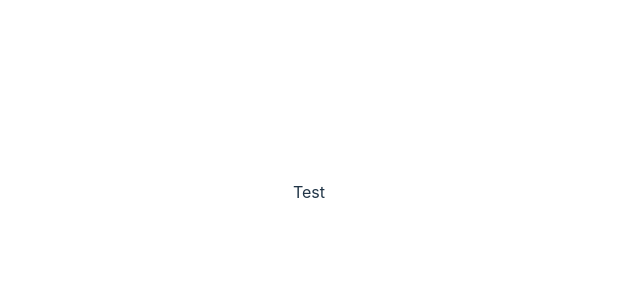
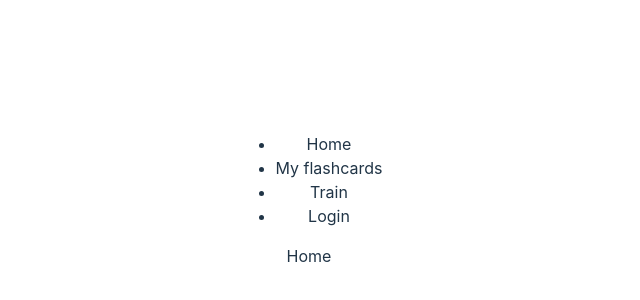
Before and after one commit to Qenick/flashcards-projekt-koncowy, a React (Vite) app: page / in a window 1280 px wide. Shown: the part 208-508 px from the top of the page, without its empty margins (331-971 px from the left). Built offline with nearby package versions, Linux system fonts and the light colour scheme.

Commit message:
Basic routing

```diff
--- a/src/App.jsx
+++ b/src/App.jsx
@@ -1,14 +1,26 @@
-import { useState } from 'react'
+import { BrowserRouter as Router, Routes, Route } from 'react-router-dom';
+import Header from "./components/Header.jsx";
+import Home from "./views/Home.jsx";
+import MyFlashcards from "./views/MyFlashcards.jsx";
+import Train from "./views/Train.jsx";
+import Login from "./views/Login.jsx";
 import reactLogo from './assets/react.svg'
 import './App.css'
 
 function App() {
-  const [count, setCount] = useState(0)
+
 
   return (
-    <div className="App">
-      Test
-    </div>
+    <Router>
+      <Header />
+      <Routes>
+        <Route path="/"  element={< Home/>}/>
+        <Route path="/myflashcards"  element={< MyFlashcards/>}/>
+        <Route path="/train"  element={< Train/>}/>
+        <Route path="/login"  element={< Login/>}/>
+
+      </Routes>
+    </Router>
   )
 }
 
--- /dev/null
+++ b/src/components/Header.jsx
@@ -0,0 +1,18 @@
+import React from 'react';
+
+function Header() {
+  return (
+    <div>
+      <nav>
+        <ul>
+          <li>Home</li>
+          <li>My flashcards</li>
+          <li>Train</li>
+          <li>Login</li>
+        </ul>
+      </nav>
+    </div>
+  );
+}
+
+export default Header;
--- /dev/null
+++ b/src/views/Home.jsx
@@ -0,0 +1,9 @@
+import React from 'react';
+
+function Home() {
+  return (
+    <div>Home</div>
+  );
+}
+
+export default Home;
--- /dev/null
+++ b/src/views/Login.jsx
@@ -0,0 +1,9 @@
+import React from 'react';
+
+function Login() {
+  return (
+    <div>Login</div>
+  );
+}
+
+export default Login;
--- /dev/null
+++ b/src/views/MyFlashcards.jsx
@@ -0,0 +1,9 @@
+import React from 'react';
+
+function MyFlashcards() {
+  return (
+    <div>My flashcards</div>
+  );
+}
+
+export default MyFlashcards;
--- /dev/null
+++ b/src/views/Train.jsx
@@ -0,0 +1,9 @@
+import React from 'react';
+
+function Train() {
+  return (
+    <div>Train</div>
+  );
+}
+
+export default Train;
```
